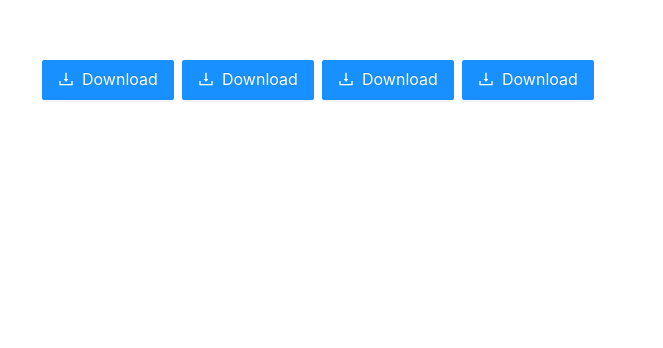
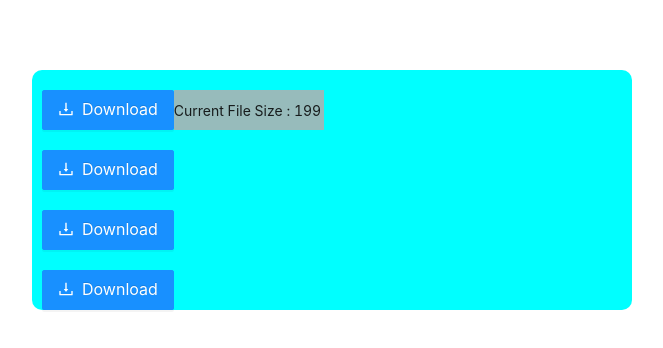
Before and after one commit to PeijinGit/EsRoutePages, a React app: page /Extract in a window 1280 px wide. Shown: the part 210-558 px from the top of the page, without its empty margins (308-971 px from the left). Built offline with nearby package versions, Linux system fonts and the light colour scheme.

Commit message:
Extract update

```diff
--- a/package.json
+++ b/package.json
@@ -44,7 +44,7 @@
     "jest-resolve": "26.6.0",
     "jest-watch-typeahead": "0.6.1",
     "mini-css-extract-plugin": "0.11.3",
-    "node-sass": "^6.0.0",
+    "node-sass": "^6.0.1",
     "optimize-css-assets-webpack-plugin": "5.0.4",
     "pnp-webpack-plugin": "1.6.4",
     "postcss-flexbugs-fixes": "4.2.1",
--- a/src/containers/Extract/extract.js
+++ b/src/containers/Extract/extract.js
@@ -1,16 +1,31 @@
-import React from 'react'
-import { Button } from 'antd';
+import React, { useEffect, useState } from 'react'
+import { useHistory, useLocation } from 'react-router-dom';
+import { Button, Typography } from 'antd';
 import { DownloadOutlined } from '@ant-design/icons';
 import './extract.scss'
 
-export default function extract() {
+const { Text } = Typography;
+export default function Extract() {
+    const [preSize, setPreSize] = useState(0);
+    const [afterSize, setAfterSize] = useState("afterSize");
+    const [recSize, setRecSize] = useState("recSize");
 
-    const tsetFunc = () => {
-        console.log("stestst");
+    useEffect(() => {
+        setPreSize(199);
+        console.log(preSize);
+        console.log(afterSize);
+        console.log(recSize);
+      }, [preSize])
+
+
+      const tsetFunc = ()=>{
+        console.log("sdfse");
       }
     return (
+        <div>
             <div className="outline">
                 <div className="MainBody">
+                    <div className="MainBodyInner">
                         <Button
                             type="primary"
                             icon={<DownloadOutlined />}
@@ -19,6 +34,10 @@ export default function extract() {
                         >
                             Download
                         </Button>
+                    </div>
+                    <div className="textDes">
+                        <Text>Current File Size : {preSize}</Text>
+                    </div>
                 </div>
                 <div className="MainBody">
                     <Button
@@ -51,5 +70,6 @@ export default function extract() {
                     </Button>
                 </div>
             </div>
+        </div>
     )
 }
--- a/src/containers/Extract/extract.scss
+++ b/src/containers/Extract/extract.scss
@@ -1,19 +1,19 @@
 .outline {
     margin: 0 auto;
     width: 600px;
-    height: 300px;
+    //height: 300px;
     margin: auto;
     position: absolute;
     top: 50%;
     left: 50%;
     transform: translate(-50%,-50%);
-    //background: aqua;
+    background: aqua;
     border-radius: 10px;
     //border: 2px solid darkslategray;
 
     .MainBody{
-        float: left;
-        width: 130px;
+        //float: left;
+        width: 400px;
         height: 40px;
         margin: auto;
         margin-top: 20px;
@@ -22,6 +22,16 @@
         //left: 46%;
         //transform: translate(-50%,-50%);
         //background-color: rgb(30, 160, 62);
+        .MainBodyInner{
+            float: left;
+        }
+        .textDes{
+            width: 150px;
+            height: 40px;
+            float: left;
+            padding-top: 10px;
+            background: rgb(151, 187, 187);
+        }
     }
 
     .clear{
```
Also changed, not shown: 1 other file (tests, documents, lock files or other folders). Lines whose indentation alone changed are shown as unchanged.
